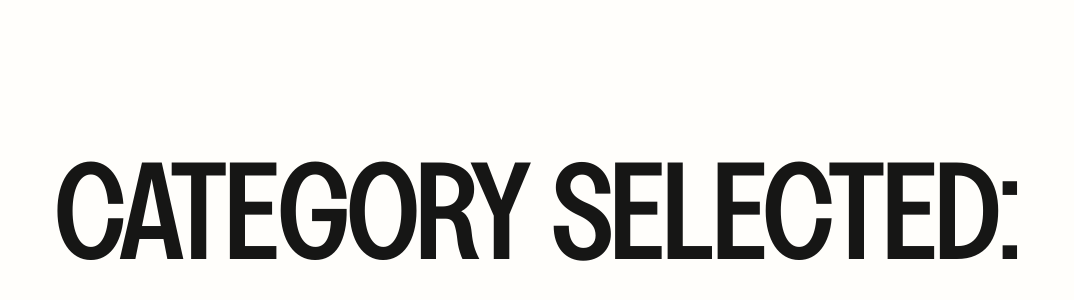
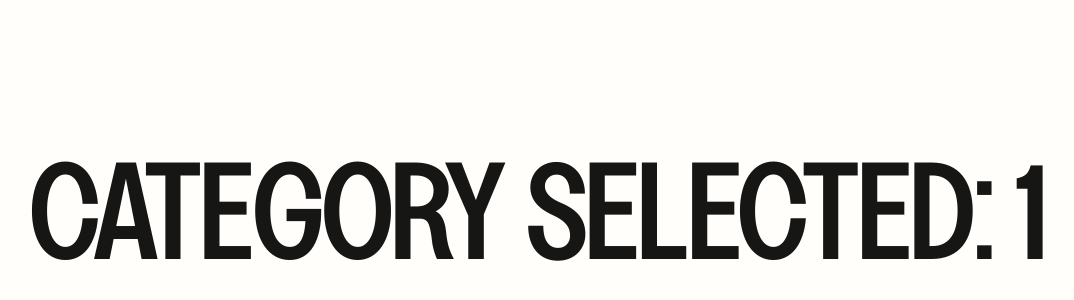
Before and after one commit to PaulHaze/holaa, a Next.js app: page /category/1 in a window 1280 px wide. Shown: the part 180-480 px from the top of the page, without its empty margins (102-1176 px from the left). Built offline with nearby package versions, Linux system fonts and the light colour scheme.

Commit message:
placeholder pages put in for category

```diff
--- a/src/app/category/[category]/page.tsx
+++ b/src/app/category/[category]/page.tsx
@@ -1,8 +1,9 @@
 'use client';
 
-import { useSearchParams } from 'next/navigation';
+import { useParams } from 'next/navigation';
+import { HeaderOne } from '@/components/sections';
 
-import { HeaderOne } from '@/components/sections';
+import { convertSlugToTitle } from '@/utils';
 
 // type Props = {
 //   params: {
@@ -11,13 +12,14 @@ import { HeaderOne } from '@/components/sections';
 // };
 
 export default function Category() {
-  const searchParams = useSearchParams();
-  const category = searchParams.get('cat');
+  const { category } = useParams();
   return (
     <main>
       <HeaderOne isHero={false} data={null} />
       <div className="h-screen w-full flex-center">
-        <h1 className="my-5">CATEGORY SELECTED: {category}</h1>
+        <h1 className="my-5">
+          CATEGORY SELECTED: {convertSlugToTitle(category as string)}
+        </h1>
       </div>
     </main>
   );
--- a/src/app/movie-details/[movie]/page.tsx
+++ b/src/app/movie-details/[movie]/page.tsx
@@ -1,8 +1,10 @@
 'use client';
 
-import { useSearchParams } from 'next/navigation';
+import { useParams } from 'next/navigation';
 
 import { HeaderOne } from '@/components/sections';
+
+import { convertSlugToTitle } from '@/utils';
 
 // type Props = {
 //   params: {
@@ -11,8 +13,9 @@ import { HeaderOne } from '@/components/sections';
 // };
 
 export default function TrendingMovieDetails() {
-  const searchParams = useSearchParams();
-  const movieTitle = searchParams.get('movie');
+  const { movie } = useParams();
+  const movieTitle = convertSlugToTitle(movie as string);
+
   return (
     <main>
       <HeaderOne isHero={false} data={null} />
--- a/src/utils/index.ts
+++ b/src/utils/index.ts
@@ -1,2 +1,2 @@
 export * from './clsxm';
-export * from './convertToSlug';
+export * from './slugUtils';
--- /dev/null
+++ b/src/utils/slugUtils.tsx
@@ -0,0 +1,15 @@
+export function convertSlugToTitle(slug: string): string {
+  return slug
+    .split('-') // Split the slug by hyphens
+    .map((word) => word.charAt(0).toUpperCase() + word.slice(1)) // Capitalize each word
+    .join(' '); // Join the words back with spaces
+}
+
+export function convertToSlug(str: string): string {
+  return str
+    .toLowerCase()
+    .trim()
+    .replace(/[^\w\s-]/g, '')
+    .replace(/[\s_-]+/g, '-')
+    .replace(/^-+|-+$/g, '');
+}
```
